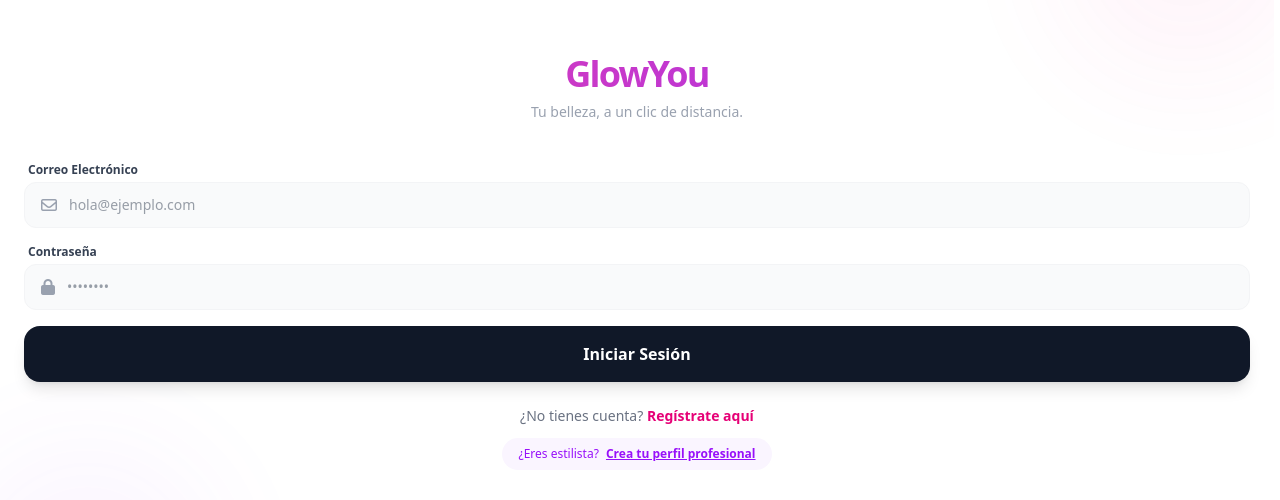
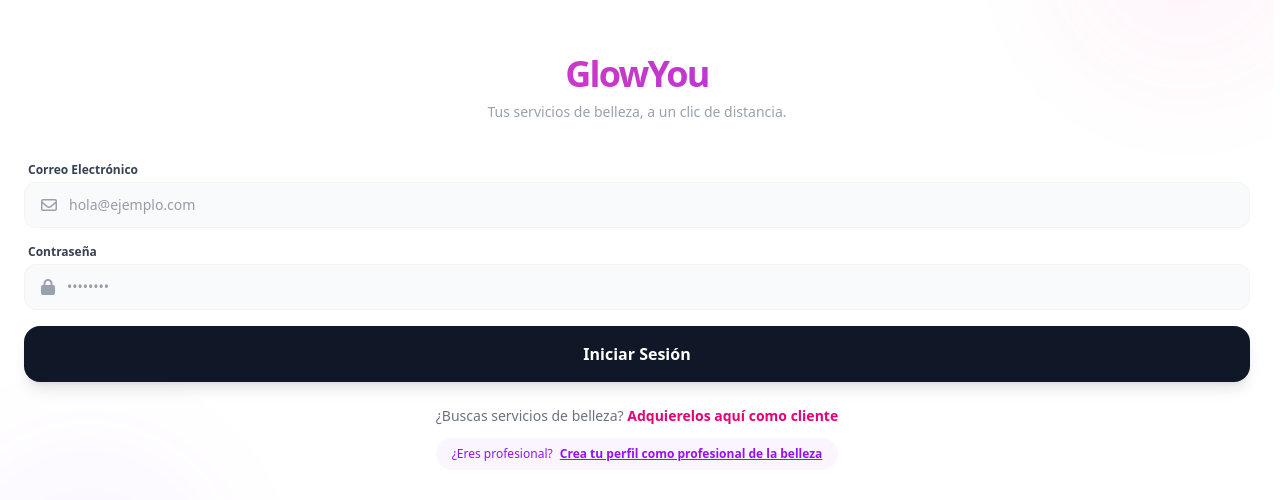
Before and after one commit to sanderad/GlowApp-Client, a Vue app: page /login in a window 1280 px wide. Shown: the part 138-638 px from the top of the page. Built offline with nearby package versions, Linux system fonts and the light colour scheme; no server answers.

Commit message:
update login

```diff
--- a/src/views/auth/LoginView.vue
+++ b/src/views/auth/LoginView.vue
@@ -35,7 +35,7 @@ const handleLogin = async () => {
         >
           GlowYou
         </h1>
-        <p class="text-gray-400 text-sm">Tu belleza, a un clic de distancia.</p>
+        <p class="text-gray-400 text-sm">Tus servicios de belleza, a un clic de distancia.</p>
       </div>
 
       <div class="space-y-4">
@@ -79,16 +79,16 @@ const handleLogin = async () => {
 
       <div class="text-center space-y-3 pt-6">
         <p class="text-sm text-gray-500">
-          ¿No tienes cuenta?
+          ¿Buscas servicios de belleza?
           <RouterLink to="/registro-cliente" class="text-pink-600 font-bold hover:underline"
-            >Regístrate aquí</RouterLink
+            >Adquierelos aquí como cliente</RouterLink
           >
         </p>
         <div class="inline-block bg-purple-50 px-4 py-2 rounded-full">
           <p class="text-xs text-purple-600 font-medium">
-            ¿Eres estilista?
+            ¿Eres profesional?
             <RouterLink to="/registro-estilista" class="font-bold underline ml-1"
-              >Crea tu perfil profesional</RouterLink
+              >Crea tu perfil como profesional de la belleza</RouterLink
             >
           </p>
         </div>
```
